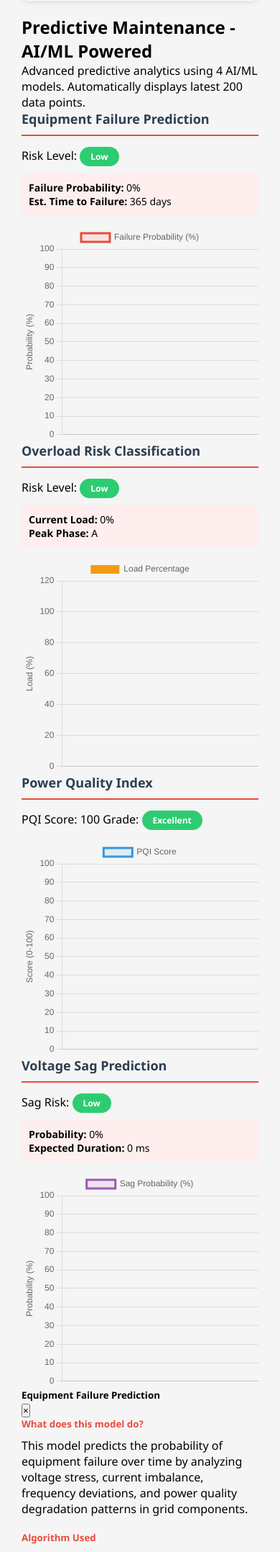
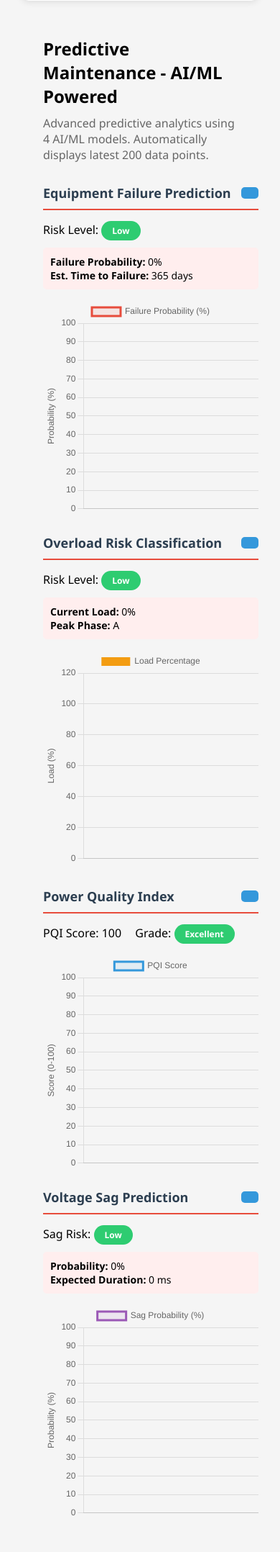
Before and after one commit to Yasin54386/remhart-digitaltwin, a Django app: template frontend/dashboard/templates/graphs/predictive_maintenance.html in a window 390 px wide. Shown: the part 483-2639 px from the top of the page at 72% size. After the commit the page ends 2588 px from the top, so only its background shows below. Run offline with Django 5.2, Linux system fonts and the light colour scheme; the template is opened without the code that fills it, so the values that code supplies are empty.

Commit message:
Fix layout and modal functionality
- Implement CSS Grid for proper 2-column layout
- Add custom modal functionality with JavaScript
- Make info buttons visible with blue background
- Modals now properly hide/show with click events
- Responsive design: 1 column on mobile, 2 on desktop

```diff
--- a/frontend/dashboard/templates/graphs/predictive_maintenance.html
+++ b/frontend/dashboard/templates/graphs/predictive_maintenance.html
@@ -29,25 +29,20 @@
         flex-grow: 1;
     }
 
-    .card-actions {
-        display: flex;
-        gap: 10px;
-        align-items: center;
-    }
-
     .info-btn {
-        background: none;
+        background: #3498db;
         border: none;
         cursor: pointer;
-        font-size: 18px;
-        padding: 5px 10px;
+        font-size: 16px;
+        padding: 8px 12px;
         border-radius: 5px;
         transition: all 0.3s;
-        color: #3498db;
+        color: white;
     }
 
     .info-btn:hover {
-        background: #ebf5fb;
+        background: #2980b9;
+        transform: scale(1.1);
     }
 
     .chart-container {
@@ -76,42 +71,142 @@
     .risk-medium { background: #f39c12; color: white; }
     .risk-high { background: #e74c3c; color: white; }
 
+    /* Grid layout for 2 columns */
+    .graphs-grid {
+        display: grid;
+        grid-template-columns: repeat(2, 1fr);
+        gap: 25px;
+        margin-bottom: 30px;
+    }
+
+    @media (max-width: 968px) {
+        .graphs-grid {
+            grid-template-columns: 1fr;
+        }
+    }
+
+    /* Modal styles */
+    .modal {
+        display: none;
+        position: fixed;
+        z-index: 1000;
+        left: 0;
+        top: 0;
+        width: 100%;
+        height: 100%;
+        background-color: rgba(0,0,0,0.5);
+        overflow-y: auto;
+    }
+
+    .modal.show {
+        display: block;
+    }
+
+    .modal-dialog {
+        max-width: 800px;
+        margin: 50px auto;
+        padding: 20px;
+    }
+
+    .modal-content {
+        background-color: white;
+        border-radius: 8px;
+        box-shadow: 0 5px 15px rgba(0,0,0,0.3);
+    }
+
+    .modal-header {
+        padding: 20px;
+        border-bottom: 1px solid #dee2e6;
+        display: flex;
+        justify-content: space-between;
+        align-items: center;
+    }
+
+    .modal-header.bg-danger {
+        background: #e74c3c;
+        color: white;
+    }
+
+    .modal-header.bg-warning {
+        background: #f39c12;
+        color: #333;
+    }
+
+    .modal-header.bg-info {
+        background: #3498db;
+        color: white;
+    }
+
+    .modal-title {
+        margin: 0;
+        font-size: 20px;
+    }
+
+    .close {
+        background: none;
+        border: none;
+        font-size: 28px;
+        font-weight: bold;
+        cursor: pointer;
+        color: inherit;
+        line-height: 1;
+        padding: 0;
+    }
+
+    .close:hover {
+        opacity: 0.7;
+    }
+
+    .modal-body {
+        padding: 20px;
+    }
+
     .modal-body h5 {
         color: #e74c3c;
         margin-top: 20px;
         margin-bottom: 10px;
+        font-size: 16px;
     }
 
     .modal-body h5:first-child {
         margin-top: 0;
     }
+
+    .modal-body p {
+        line-height: 1.6;
+        margin-bottom: 15px;
+    }
+
+    .modal-body ul {
+        margin-left: 20px;
+        margin-bottom: 15px;
+    }
+
+    .modal-body ul li {
+        margin-bottom: 8px;
+    }
 </style>
 {% endblock %}
 
 {% block content %}
-<div class="container-fluid">
-    <div class="row mb-4">
-        <div class="col-12">
-            <h2 class="mb-2">
+<div class="container">
+    <div style="margin-bottom: 30px;">
+        <h2 style="margin-bottom: 10px;">
             <i class="fas fa-tools"></i> Predictive Maintenance - AI/ML Powered
         </h2>
-            <p class="text-muted">Advanced predictive analytics using 4 AI/ML models. Automatically displays latest 200 data points.</p>
-        </div>
+        <p style="color: #666;">Advanced predictive analytics using 4 AI/ML models. Automatically displays latest 200 data points.</p>
     </div>
 
     <!-- Row 1: Equipment Failure + Overload Risk -->
-    <div class="row">
-        <div class="col-md-6">
+    <div class="graphs-grid">
         <div class="ml-card">
             <div class="ml-card-header">
                 <div class="ml-card-title">
                     <i class="fas fa-exclamation-circle"></i> Equipment Failure Prediction
                 </div>
-                    <div class="card-actions">
-                        <button class="info-btn" data-toggle="modal" data-target="#failureInfoModal" title="Learn More">
+                <button class="info-btn" onclick="openModal('failureInfoModal')" title="Learn More">
                     <i class="fas fa-info-circle"></i>
                 </button>
-                    </div>
             </div>
             <div>
                 <span>Risk Level:</span>
@@ -125,19 +220,15 @@
                 <canvas id="failureChart"></canvas>
             </div>
         </div>
-        </div>
 
-        <div class="col-md-6">
         <div class="ml-card">
             <div class="ml-card-header">
                 <div class="ml-card-title">
                     <i class="fas fa-bolt"></i> Overload Risk Classification
                 </div>
-                    <div class="card-actions">
-                        <button class="info-btn" data-toggle="modal" data-target="#overloadInfoModal" title="Learn More">
+                <button class="info-btn" onclick="openModal('overloadInfoModal')" title="Learn More">
                     <i class="fas fa-info-circle"></i>
                 </button>
-                    </div>
             </div>
             <div>
                 <span>Risk Level:</span>
@@ -152,45 +243,37 @@
             </div>
         </div>
     </div>
-    </div>
 
     <!-- Row 2: Power Quality Index + Voltage Sag -->
-    <div class="row">
-        <div class="col-md-6">
+    <div class="graphs-grid">
         <div class="ml-card">
             <div class="ml-card-header">
                 <div class="ml-card-title">
                     <i class="fas fa-tachometer-alt"></i> Power Quality Index
                 </div>
-                    <div class="card-actions">
-                        <button class="info-btn" data-toggle="modal" data-target="#pqiInfoModal" title="Learn More">
+                <button class="info-btn" onclick="openModal('pqiInfoModal')" title="Learn More">
                     <i class="fas fa-info-circle"></i>
                 </button>
-                    </div>
             </div>
             <div>
                 <span>PQI Score:</span>
                 <span id="pqiScore">100</span>
-                    <span class="ml-3">Grade:</span>
+                <span style="margin-left: 15px;">Grade:</span>
                 <span id="pqiGrade" class="risk-badge risk-low">Excellent</span>
             </div>
             <div class="chart-container">
                 <canvas id="pqiChart"></canvas>
             </div>
         </div>
-        </div>
 
-        <div class="col-md-6">
         <div class="ml-card">
             <div class="ml-card-header">
                 <div class="ml-card-title">
                     <i class="fas fa-arrow-down"></i> Voltage Sag Prediction
                 </div>
-                    <div class="card-actions">
-                        <button class="info-btn" data-toggle="modal" data-target="#sagInfoModal" title="Learn More">
+                <button class="info-btn" onclick="openModal('sagInfoModal')" title="Learn More">
                     <i class="fas fa-info-circle"></i>
                 </button>
-                    </div>
             </div>
             <div>
                 <span>Sag Risk:</span>
@@ -206,15 +289,14 @@
         </div>
     </div>
 </div>
-</div>
 
 <!-- Equipment Failure Info Modal -->
-<div class="modal fade" id="failureInfoModal" tabindex="-1" role="dialog">
-    <div class="modal-dialog modal-lg" role="document">
+<div class="modal" id="failureInfoModal">
+    <div class="modal-dialog">
         <div class="modal-content">
-            <div class="modal-header bg-danger text-white">
+            <div class="modal-header bg-danger">
                 <h5 class="modal-title"><i class="fas fa-exclamation-circle"></i> Equipment Failure Prediction</h5>
-                <button type="button" class="close text-white" data-dismiss="modal">&times;</button>
+                <button class="close" onclick="closeModal('failureInfoModal')">&times;</button>
             </div>
             <div class="modal-body">
                 <h5><i class="fas fa-question-circle"></i> What does this model do?</h5>
@@ -248,12 +330,12 @@
 </div>
 
 <!-- Overload Risk Info Modal -->
-<div class="modal fade" id="overloadInfoModal" tabindex="-1" role="dialog">
-    <div class="modal-dialog modal-lg" role="document">
+<div class="modal" id="overloadInfoModal">
+    <div class="modal-dialog">
         <div class="modal-content">
-            <div class="modal-header bg-warning text-dark">
+            <div class="modal-header bg-warning">
                 <h5 class="modal-title"><i class="fas fa-bolt"></i> Overload Risk Classification</h5>
-                <button type="button" class="close" data-dismiss="modal">&times;</button>
+                <button class="close" onclick="closeModal('overloadInfoModal')">&times;</button>
             </div>
             <div class="modal-body">
                 <h5><i class="fas fa-question-circle"></i> What does this model do?</h5>
@@ -286,12 +368,12 @@
 </div>
 
 <!-- Power Quality Index Info Modal -->
-<div class="modal fade" id="pqiInfoModal" tabindex="-1" role="dialog">
-    <div class="modal-dialog modal-lg" role="document">
+<div class="modal" id="pqiInfoModal">
+    <div class="modal-dialog">
         <div class="modal-content">
-            <div class="modal-header bg-info text-white">
+            <div class="modal-header bg-info">
                 <h5 class="modal-title"><i class="fas fa-tachometer-alt"></i> Power Quality Index</h5>
-                <button type="button" class="close text-white" data-dismiss="modal">&times;</button>
+                <button class="close" onclick="closeModal('pqiInfoModal')">&times;</button>
             </div>
             <div class="modal-body">
                 <h5><i class="fas fa-question-circle"></i> What does this model do?</h5>
@@ -324,12 +406,12 @@
 </div>
 
 <!-- Voltage Sag Info Modal -->
-<div class="modal fade" id="sagInfoModal" tabindex="-1" role="dialog">
-    <div class="modal-dialog modal-lg" role="document">
+<div class="modal" id="sagInfoModal">
+    <div class="modal-dialog">
         <div class="modal-content">
-            <div class="modal-header bg-danger text-white">
+            <div class="modal-header bg-danger">
                 <h5 class="modal-title"><i class="fas fa-arrow-down"></i> Voltage Sag Prediction</h5>
-                <button type="button" class="close text-white" data-dismiss="modal">&times;</button>
+                <button class="close" onclick="closeModal('sagInfoModal')">&times;</button>
             </div>
             <div class="modal-body">
                 <h5><i class="fas fa-question-circle"></i> What does this model do?</h5>
@@ -365,6 +447,22 @@
 {% block extra_js %}
 <script src="https://cdn.jsdelivr.net/npm/chart.js"></script>
 <script>
+    // Modal functions
+    function openModal(modalId) {
+        document.getElementById(modalId).classList.add('show');
+    }
+
+    function closeModal(modalId) {
+        document.getElementById(modalId).classList.remove('show');
+    }
+
+    // Close modal when clicking outside
+    window.onclick = function(event) {
+        if (event.target.classList.contains('modal')) {
+            event.target.classList.remove('show');
+        }
+    }
+
     // Use global API_URL from base.html
     const token = '{{ request.session.access_token }}';
     let isSimulation = false;
@@ -478,7 +576,6 @@
             const failureData = await failureResp.json();
 
             if (failureData.predictions && failureData.predictions.length > 0) {
-                // Limit to 200 data points
                 const limited = failureData.predictions.slice(-200);
                 failureChart.data.labels = limited.map(p => new Date(p.timestamp).toLocaleTimeString());
                 failureChart.data.datasets[0].data = limited.map(p => p.failure_probability);
```
Lines whose indentation alone changed are shown as unchanged.
